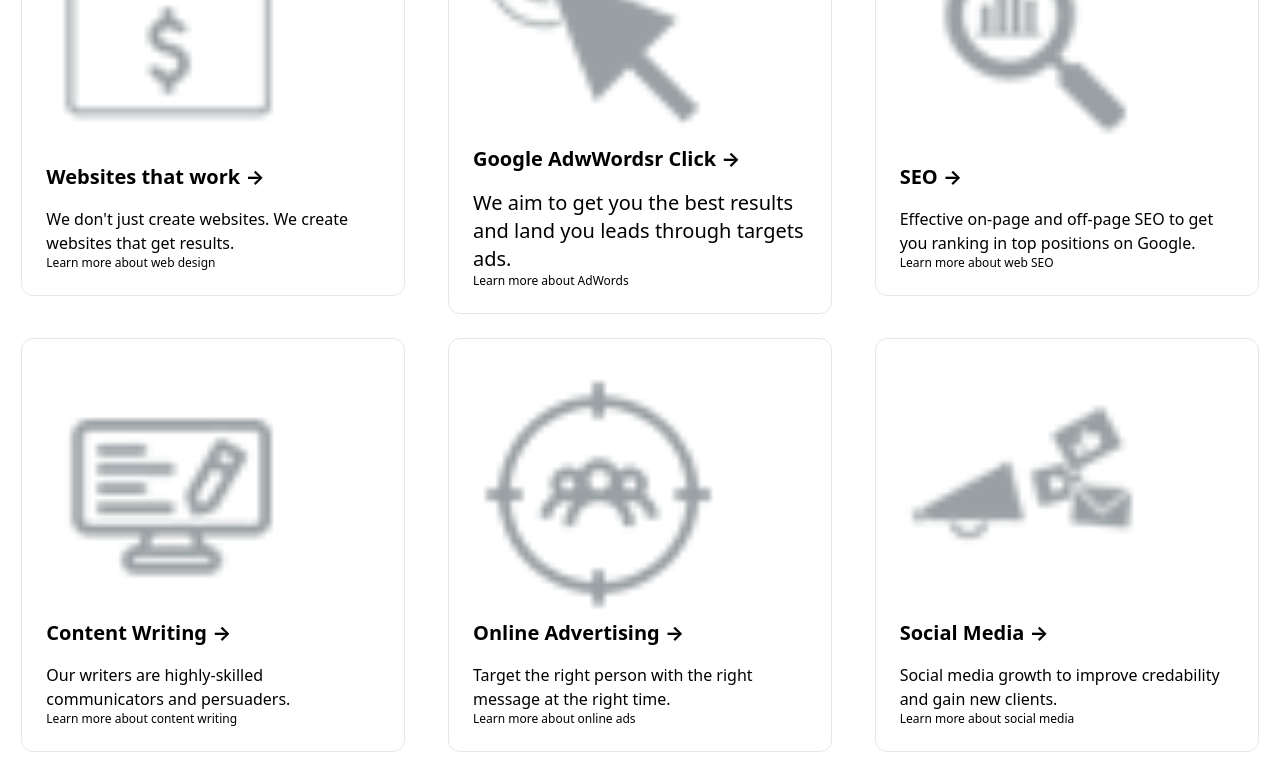
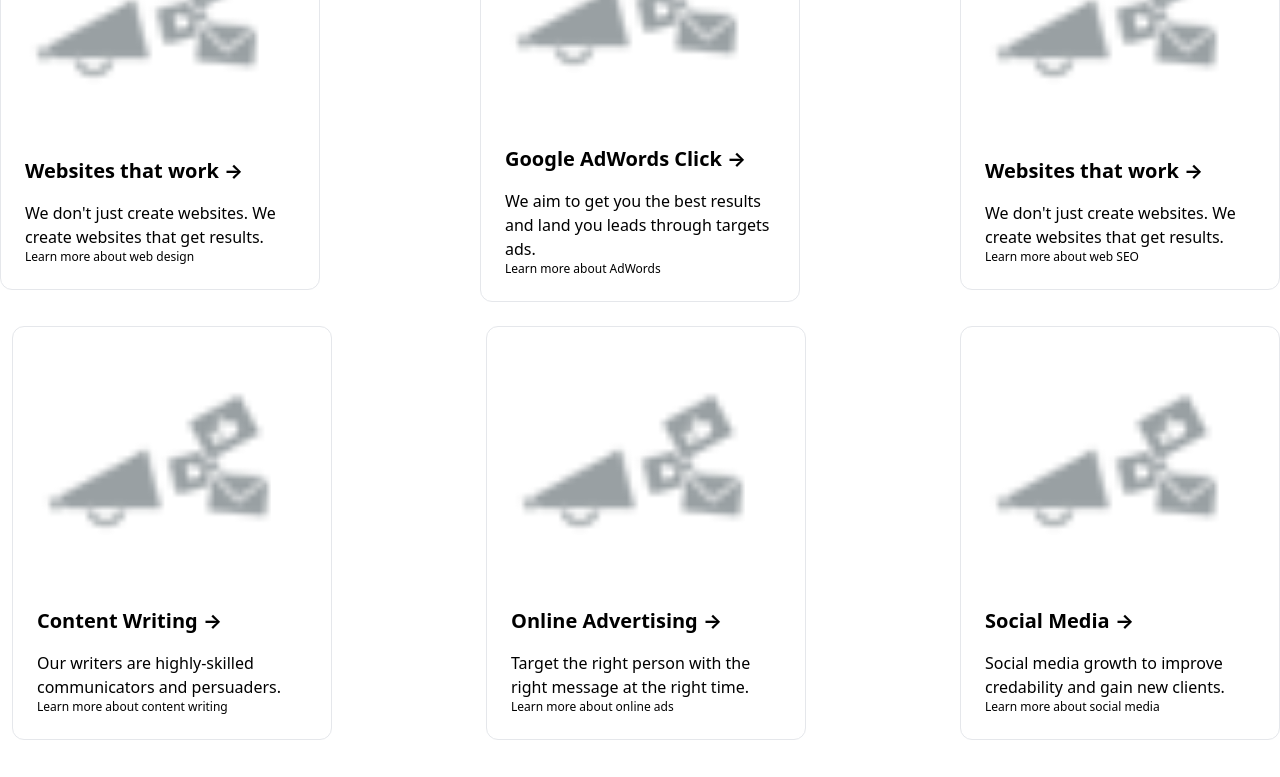
Before and after one commit to AlexThomas-Graft0/pt-nutrition, a Next.js app: page / in a window 1280 px wide. Shown: the part 660-1437 px from the top of the page. Built offline with nearby package versions, Linux system fonts and the light colour scheme.

Commit message:
Added card and cards components

```diff
--- /dev/null
+++ b/components/Card.js
@@ -0,0 +1,22 @@
+import Image from "next/image";
+import Link from "next/link";
+
+export default function Card({ card: { link, icon, title, body, subtext } }) {
+  return (
+    <div className="p-6 mt-6 text-left border w-1/4 m-h-1/3 rounded-xl hover:text-blue-600 focus:text-blue-600">
+      <Link href={`/${link}`}>
+        <a>
+          <Image
+            src="/images/social.png"
+            alt="social"
+            width={250}
+            height={250}
+          />
+          <h3 className="text-xl font-bold">{title} &rarr;</h3>
+          <p className="mt-4">{body}</p>
+          <div className="text-xs">{subtext}</div>
+        </a>
+      </Link>
+    </div>
+  );
+}
--- /dev/null
+++ b/components/Cards.js
@@ -0,0 +1,61 @@
+import Card from "./Card";
+
+export default function Cards() {
+  const cardData = [
+    {
+      link: "web-design",
+      icon: "website",
+      title: "Websites that work",
+      body:
+        "We don't just create websites. We create websites that get results.",
+      subtext: "Learn more about web design",
+    },
+    {
+      link: "ppc-for-pt-nutrition",
+      icon: "ppc",
+      title: "Google AdWords Click",
+      body:
+        "We aim to get you the best results and land you leads through targets ads.",
+      subtext: "Learn more about AdWords",
+    },
+    {
+      link: "seo-for-pt-nutrition",
+      icon: "website",
+      title: "Websites that work",
+      body:
+        "We don't just create websites. We create websites that get results.",
+      subtext: "Learn more about web SEO",
+    },
+    {
+      link: "content-marketing",
+      icon: "fdsf",
+      title: "Content Writing",
+      body: "Our writers are highly-skilled communicators and persuaders.",
+      subtext: "Learn more about content writing",
+    },
+    {
+      link: "online-advertising",
+      icon: "website",
+      title: "Online Advertising",
+      body: "Target the right person with the right message at the right time.",
+      subtext: "Learn more about online ads",
+    },
+    {
+      link: "social-media",
+      icon: "fsdf",
+      title: "Social Media",
+      body: "Social media growth to improve credability and gain new clients.",
+      subtext: "Learn more about social media",
+    },
+  ];
+
+  const cards = cardData.map((card, i) => {
+    return <Card key={i} card={card} />;
+  });
+
+  return (
+    <div className="flex flex-wrap items-center justify-between space-x-3 max-w-7xl mt-6 sm:w-full">
+      {cards}
+    </div>
+  );
+}
--- a/components/Navbar.js
+++ b/components/Navbar.js
@@ -45,6 +45,7 @@ export default function Navbar() {
           </a>
         </Link>
       </li>
+
     );
   });
   return (
--- /dev/null
+++ b/pages/Marketing.js
@@ -0,0 +1,14 @@
+import Layout from "../components/Layout";
+import Cards from "../components/Cards";
+
+export default function Marketing() {
+  return (
+    <Layout title="Marketing">
+      <h2 className="text-2xl"></h2>This is the marketing
+      <h2 /> page
+      <div>
+        <Cards />
+      </div>
+    </Layout>
+  );
+}
--- a/pages/index.js
+++ b/pages/index.js
@@ -1,4 +1,5 @@
 import Layout from "../components/Layout";
+import Cards from "../components/Cards";
 import Image from "next/image";
 import Link from "next/link";
 
@@ -16,102 +17,7 @@ export default function Home() {
         </div>
       </div>
       <Layout title="Home">
-        <div className="flex flex-wrap items-center justify-around max-w-7xl mt-6 sm:w-full">
-          <a
-            href="/web-design"
-            className="p-6 mt-6 text-left border w-96 rounded-xl hover:text-blue-600 focus:text-blue-600"
-          >
-            <Image
-              src="/images/website.png"
-              alt="websites"
-              width={250}
-              height={250}
-            />
-            <h3 className="text-xl font-bold">Websites that work &rarr;</h3>
-            <p className="mt-4">
-              We don't just create websites. We create websites that get
-              results.
-            </p>
-            <div className="text-xs">Learn more about web design</div>
-          </a>
-
-          <a
-            href="/ppc-for-pt-nutrition"
-            className="p-6 mt-6 text-left border w-96 rounded-xl hover:text-blue-600 focus:text-blue-600"
-          >
-            <Image src="/images/ppc.png" alt="ppc" width={250} height={250} />
-            <h3 className="text-xl font-bold">Google AdwWordsr Click &rarr;</h3>
-            <p className="mt-4 text-xl">
-              We aim to get you the best results and land you leads through
-              targets ads.
-            </p>
-            <div className="text-xs">Learn more about AdWords</div>
-          </a>
-
-          <a
-            href="/seo-for-pt-nutrition"
-            className="p-6 mt-6 text-left border w-96 rounded-xl hover:text-blue-600 focus:text-blue-600"
-          >
-            <Image src="/images/seo.png" alt="seo" width={250} height={250} />
-            <h3 className="text-xl font-bold">SEO &rarr;</h3>
-            <p className="mt-4">
-              Effective on-page and off-page SEO to get you ranking in top
-              positions on Google.
-            </p>
-            <div className="text-xs">Learn more about web SEO</div>
-          </a>
-
-          <a
-            href="/content-marketing"
-            className="p-6 mt-6 text-left border w-96 rounded-xl hover:text-blue-600 focus:text-blue-600"
-          >
-            <Image
-              src="/images/content.png"
-              alt="content"
-              width={250}
-              height={250}
-            />
-            <h3 className="text-xl font-bold">Content Writing &rarr;</h3>
-            <p className="mt-4">
-              Our writers are highly-skilled communicators and persuaders.
-            </p>
-            <div className="text-xs">Learn more about content writing</div>
-          </a>
-
-          <a
-            href="/online-advertising"
-            className="p-6 mt-6 text-left border w-96 rounded-xl hover:text-blue-600 focus:text-blue-600"
-          >
-            <Image
-              src="/images/target.png"
-              alt="target"
-              width={250}
-              height={250}
-            />
-            <h3 className="text-xl font-bold">Online Advertising &rarr;</h3>
-            <p className="mt-4">
-              Target the right person with the right message at the right time.
-            </p>
-            <div className="text-xs">Learn more about online ads</div>
-          </a>
-
-          <a
-            href="/social-media"
-            className="p-6 mt-6 text-left border w-96 rounded-xl hover:text-blue-600 focus:text-blue-600"
-          >
-            <Image
-              src="/images/social.png"
-              alt="social"
-              width={250}
-              height={250}
-            />
-            <h3 className="text-xl font-bold">Social Media &rarr;</h3>
-            <p className="mt-4">
-              Social media growth to improve credability and gain new clients.
-            </p>
-            <div className="text-xs">Learn more about social media</div>
-          </a>
-        </div>
+        <Cards />
         {/* banner */}
         <div className="flex justify-center items-center text-3xl p-3 my-3 md:h-20">
           We focus on getting you more clients, while you focus on running your
@@ -235,5 +141,3 @@ export default function Home() {
     </>
   );
 }
-
-/* This is a branch test */
```
